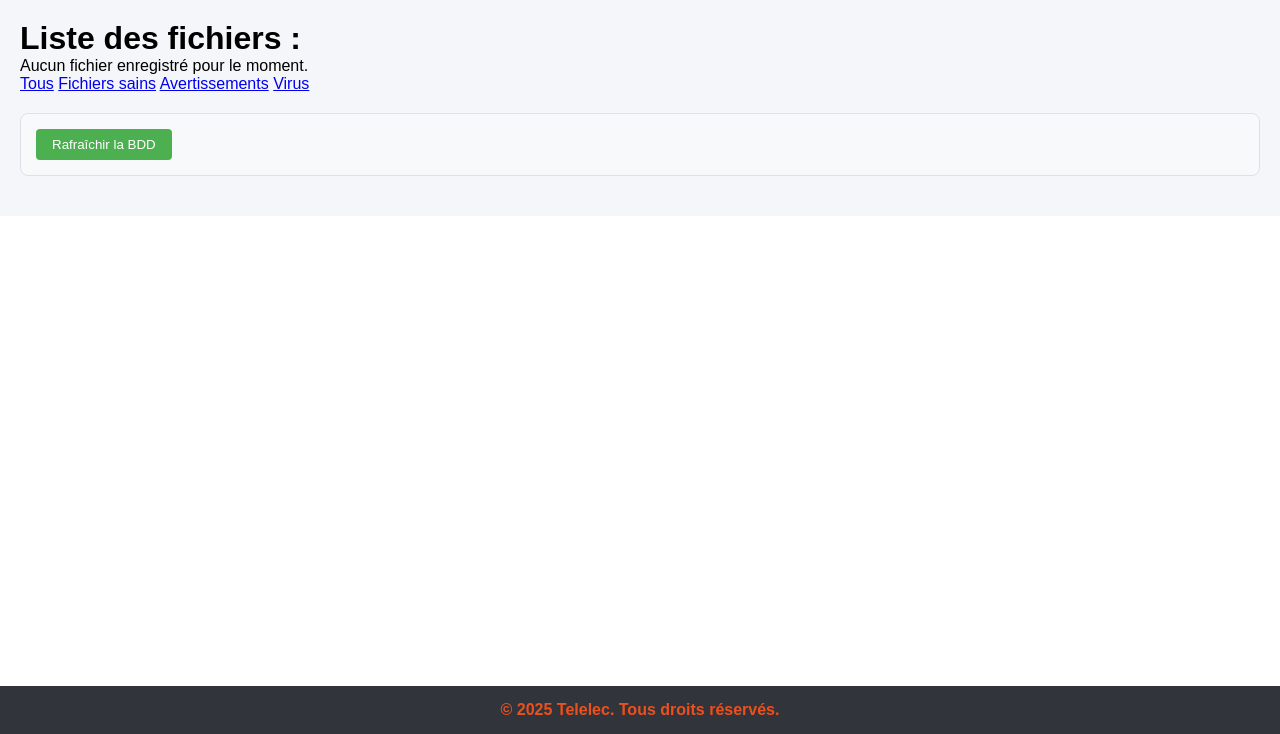
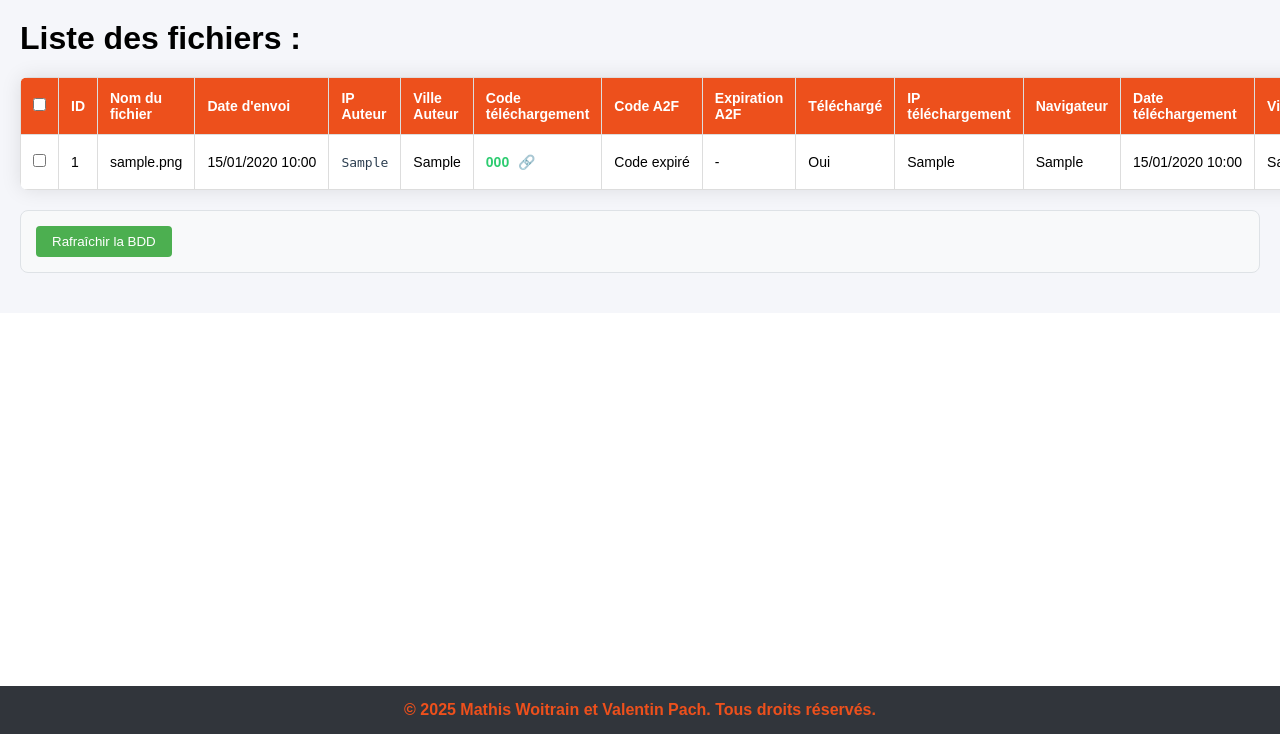
Before and after one commit to Povator/telelec-transfert, a PHP site: page /admin/dashboard.php in a window 1280 px wide. Shown: the part 66-800 px from the top of the page. Run offline with PHP 8.4, Linux system fonts and the light colour scheme; the visitor is signed in with stand-in values (Sample User, id 1); tables that the repository leaves empty or names only in its code hold one stand-in row (values such as "Sample post"); data that the repository does not hold is empty.

Commit message:
Fix date d'envoi et Etat telechargement dans le dashboard

```diff
--- a/admin/dashboard.php
+++ b/admin/dashboard.php
@@ -4,6 +4,9 @@
     header('Location: /admin/login.php');
     exit;
 }
+
+// AJOUT: Définir le fuseau horaire Europe/Paris pour tout le script
+date_default_timezone_set('Europe/Paris');
 ?>
 <!DOCTYPE html>
 <html lang="fr">
@@ -28,7 +31,6 @@
 
         <h1>Liste des fichiers :</h1>
         <?php
-            date_default_timezone_set('Europe/Paris');
             $host = 'db'; // Le nom du service dans le docker-compose
             $db = 'telelec';
             $user = 'telelecuser';
@@ -38,7 +40,7 @@
                 $conn = new PDO("mysql:host=$host;dbname=$db;charset=utf8", $user, $pass);
                 $conn->setAttribute(PDO::ATTR_ERRMODE, PDO::ERRMODE_EXCEPTION);
 
-                // Modifier la requête SQL pour inclure la ville de l'auteur depuis les logs
+                // Corriger la requête pour utiliser upload_city au lieu de chercher dans file_logs
                 $sql = "SELECT f.*,
                         (SELECT COUNT(*) FROM download_history WHERE file_id = f.id) as download_count,
                         dac.auth_code,
@@ -48,7 +50,7 @@
                         dh.user_agent,
                         dh.city,
                         f.upload_ip as author_ip,
-                        (SELECT city FROM file_logs WHERE file_id = f.id AND action_type = 'upload_complete' LIMIT 1) as author_city
+                        f.upload_city as author_city
                         FROM files f
                         LEFT JOIN download_auth_codes dac ON f.id = dac.file_id
                             AND dac.expiration_date > NOW()
@@ -103,11 +105,15 @@
                     foreach ($files as $file) {
                         echo "<tr data-id='" . htmlspecialchars((string)$file['id']) . "'>";
                         // Ajouter la case à cocher
-                        echo "<td><input type='checkbox' class='file-checkbox' value='" . (int)$file['id'] . "' onchange='updateDeleteButton()'></td>";
-                        echo "<td>" . htmlspecialchars((string)$file['id']) . "</td>";
-                        echo "<td title='" . htmlspecialchars((string)$file['filename']) . "' class='truncate'>" . htmlspecialchars((string)$file['filename']) . "</td>";
-                        echo "<td>" . (new DateTime($file['upload_date']))->format('d/m/Y H:i') . "</td>";
-                        echo "<td>" . htmlspecialchars((string)$file['upload_ip']) . "</td>";
+                        echo "<td><input type='checkbox' class='file-checkbox' value='" . (int)$file['id'] . "'></td>";
+                        echo "<td>" . (int)$file['id'] . "</td>";
+                        echo "<td class='truncate' title='" . htmlspecialchars((string)$file['filename']) . "'>" . htmlspecialchars((string)$file['filename']) . "</td>";
+
+                        // CORRECTION: Utiliser DateTime pour formater correctement la date avec le fuseau horaire de Paris
+                        $uploadDate = new DateTime($file['upload_date']);
+                        echo "<td>" . $uploadDate->format('d/m/Y H:i') . "</td>";
+
+                        echo "<td>" . htmlspecialchars((string)($file['author_ip'] ?? 'Non renseigné')) . "</td>";
                         echo "<td>" . htmlspecialchars((string)($file['author_city'] ?? 'Non renseigné')) . "</td>";
                         echo "<td>" . htmlspecialchars((string)$file['download_code']) . " <a href='/download.php?code=" . htmlspecialchars((string)$file['download_code']) . "' target='_blank' class='download-link'>🔗</a></td>";
                         echo "<td>" . htmlspecialchars((string)($file['auth_code'] ?? 'Code expiré')) . "</td>";
@@ -159,14 +165,6 @@
             }
         ?>
 
-        <!-- Ajouter à côté des autres filtres -->
-        <div class="btn-group mb-3">
-            <a href="?filter=all" class="btn btn-outline-secondary <?= (!isset($_GET['filter']) || $_GET['filter'] == 'all') ? 'active' : '' ?>">Tous</a>
-            <a href="?filter=clean" class="btn btn-outline-success <?= (isset($_GET['filter']) && $_GET['filter'] == 'clean') ? 'active' : '' ?>">Fichiers sains</a>
-            <a href="?filter=warning" class="btn btn-outline-warning <?= (isset($_GET['filter']) && $_GET['filter'] == 'warning') ? 'active' : '' ?>">Avertissements</a>
-            <a href="?filter=virus" class="btn btn-outline-danger <?= (isset($_GET['filter']) && $_GET['filter'] == 'virus') ? 'active' : '' ?>">Virus</a>
-        </div>
-
         <!-- DÉPLACER CES BOUTONS ICI, AVANT LA FERMETURE DE MAIN -->
         <div class="admin-controls">
             <button type="button" onclick="refreshDatabase()" class="refresh-btn">Rafraîchir la BDD</button>
--- a/admin/logs.php
+++ b/admin/logs.php
@@ -1,5 +1,6 @@
 <?php
 session_start();
+// Fuseau horaire déjà défini ici, mais on s'assure qu'il est au bon endroit (tout en haut)
 date_default_timezone_set('Europe/Paris');
 if (!isset($_SESSION['admin']) || $_SESSION['admin'] !== true) {
     header('Location: /admin/login.php');
--- a/includes/footer.php
+++ b/includes/footer.php
@@ -1,5 +1,5 @@
 <footer>
     <div class="footer-content">
-        <p>&copy; <?php echo date('Y'); ?> Telelec. Tous droits réservés.</p>
+        <p>&copy; <?php echo date('Y'); ?> Mathis Woitrain et Valentin Pach. Tous droits réservés.</p>
     </div>
 </footer>
--- a/utils/logger.php
+++ b/utils/logger.php
@@ -28,7 +28,7 @@
                 $city,
                 $status,
                 $details,
-                $actionDate // Ajouter la date générée en PHP
+                $actionDate // Utiliser la date générée en PHP
             ]);
         } catch (Exception $e) {
             error_log("Erreur de logging : " . $e->getMessage());
```
Also changed, not shown: Transfert/upload-handler.php (+23 -3 lines), download.php (+8 -0 lines).
